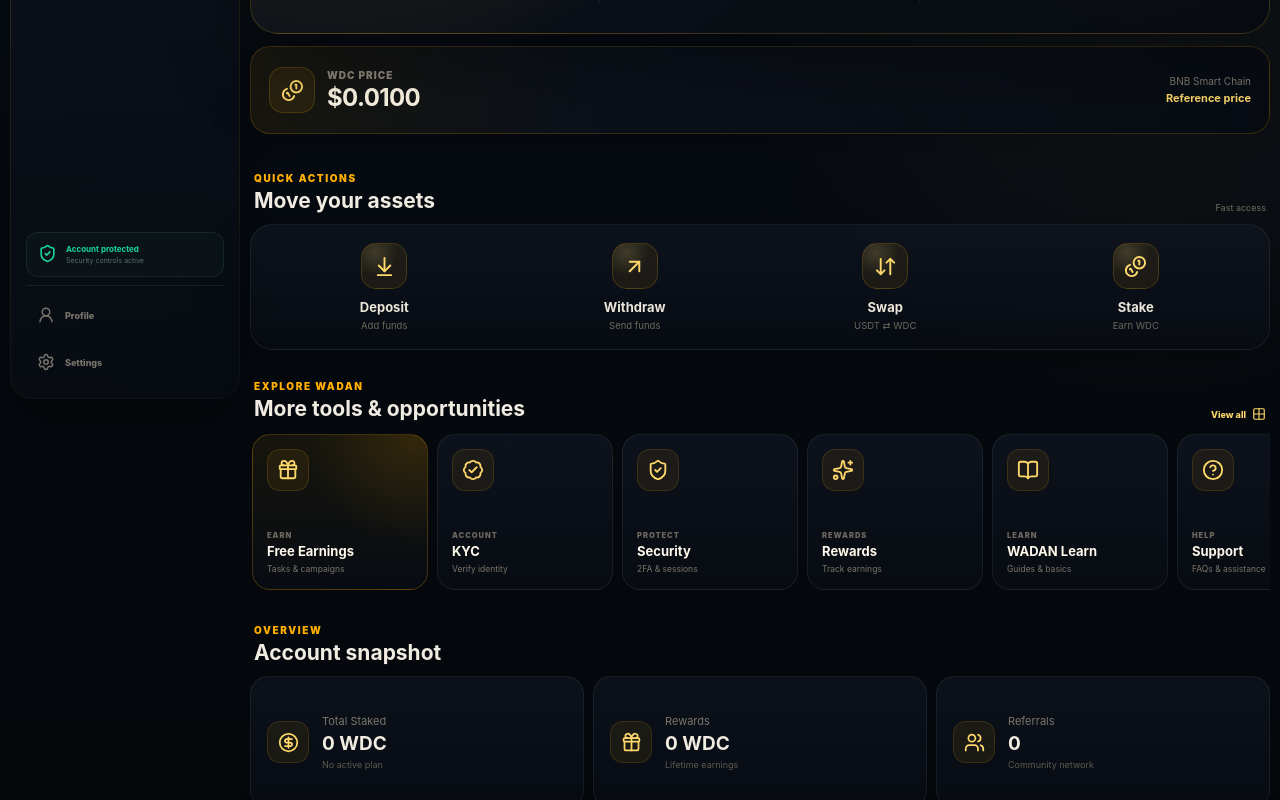
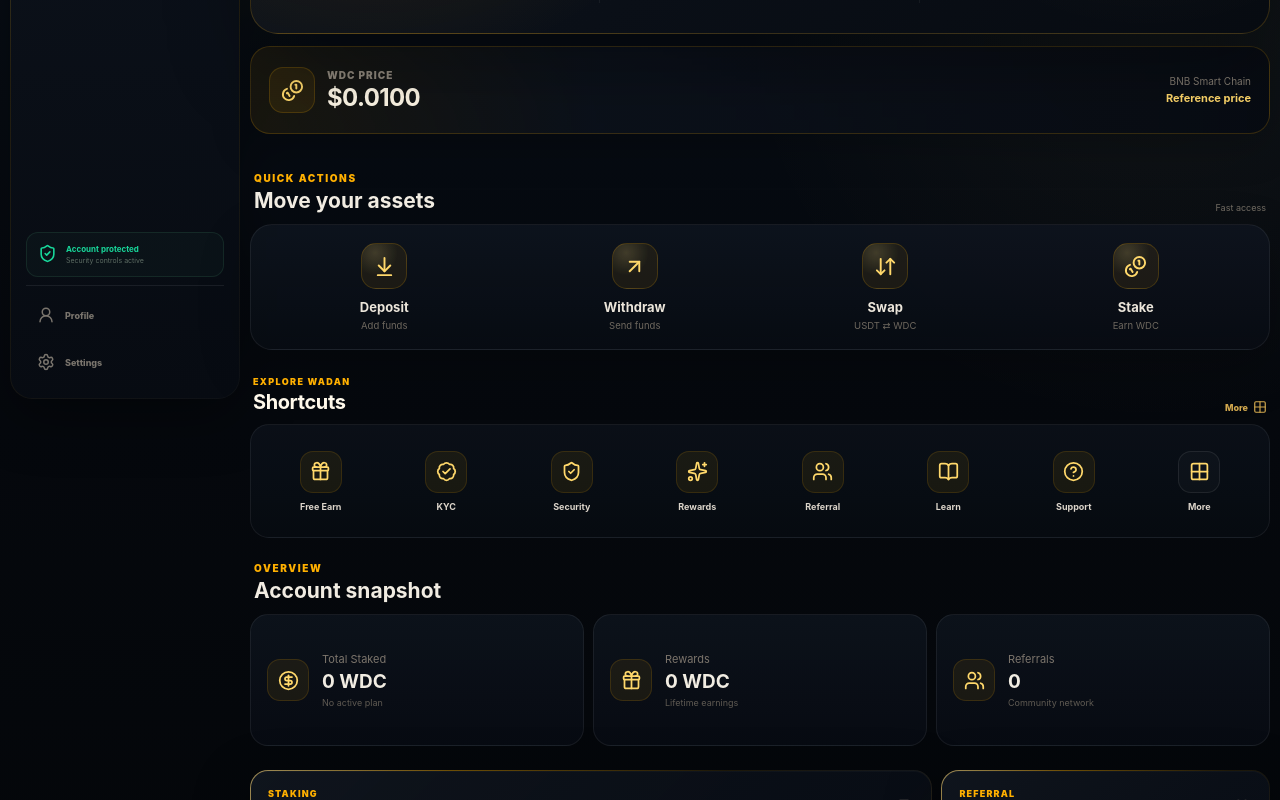
Before and after one commit to mkmalakzai/WadanApp, a Next.js app: page /dashboard in a window 1280 px wide. Shown: the part 391-1191 px from the top of the page. Built offline with nearby package versions, Linux system fonts and the light colour scheme.

Commit message:
Replace dashboard Explore cards with compact shortcut launcher

```diff
--- a/app/dashboard/page.tsx
+++ b/app/dashboard/page.tsx
@@ -3,19 +3,14 @@
   ArrowDownToLine,
   ArrowDownUp,
   ArrowUpRight,
-  BadgeCheck,
   Bell,
-  BookOpen,
   CircleDollarSign,
-  CircleHelp,
   Coins,
   Copy,
   Gift,
   History,
   Home,
-  Grid2X2,
   LayoutDashboard,
-  Megaphone,
   Settings,
   ShieldCheck,
   Sparkles,
@@ -25,6 +20,7 @@
   WalletCards,
 } from "lucide-react";
 import MobileDock from "../components/MobileDock";
+import ExploreShortcuts from "../components/ExploreShortcuts";
 
 const recent = [
   ["Deposit","USDT • BNB Chain","+ $250.00","Completed"],
@@ -121,54 +117,7 @@
           </div>
         </section>
 
-        <section className="explore-section">
-          <div className="section-strip explore-section-head">
-            <div><span>EXPLORE WADAN</span><strong>More tools & opportunities</strong></div>
-            <Link href="/explore">View all <Grid2X2 size={14}/></Link>
-          </div>
-
-          <div className="explore-slider" aria-label="Explore WADAN tools">
-            <Link href="/explore#earnings" className="explore-card explore-card-featured">
-              <span className="explore-card-icon"><Gift size={22}/></span>
-              <div><small>EARN</small><strong>Free Earnings</strong><p>Tasks & campaigns</p></div>
-            </Link>
-
-            <Link href="/explore#kyc" className="explore-card">
-              <span className="explore-card-icon"><BadgeCheck size={22}/></span>
-              <div><small>ACCOUNT</small><strong>KYC</strong><p>Verify identity</p></div>
-            </Link>
-
-            <Link href="/account?tab=security" className="explore-card">
-              <span className="explore-card-icon"><ShieldCheck size={22}/></span>
-              <div><small>PROTECT</small><strong>Security</strong><p>2FA & sessions</p></div>
-            </Link>
-
-            <Link href="/staking" className="explore-card">
-              <span className="explore-card-icon"><Sparkles size={22}/></span>
-              <div><small>REWARDS</small><strong>Rewards</strong><p>Track earnings</p></div>
-            </Link>
-
-            <Link href="/explore#learn" className="explore-card">
-              <span className="explore-card-icon"><BookOpen size={22}/></span>
-              <div><small>LEARN</small><strong>WADAN Learn</strong><p>Guides & basics</p></div>
-            </Link>
-
-            <Link href="/explore#support" className="explore-card">
-              <span className="explore-card-icon"><CircleHelp size={22}/></span>
-              <div><small>HELP</small><strong>Support</strong><p>FAQs & assistance</p></div>
-            </Link>
-
-            <Link href="/explore#discover" className="explore-card">
-              <span className="explore-card-icon"><Megaphone size={22}/></span>
-              <div><small>UPDATES</small><strong>Announcements</strong><p>WADAN news</p></div>
-            </Link>
-
-            <Link href="/explore" className="explore-card explore-view-all">
-              <span className="explore-card-icon"><Grid2X2 size={22}/></span>
-              <div><small>ALL TOOLS</small><strong>View All</strong><p>Open ecosystem hub</p></div>
-            </Link>
-          </div>
-        </section>
+        <ExploreShortcuts />
 
         <section className="overview-section">
           <div className="section-strip">
```
